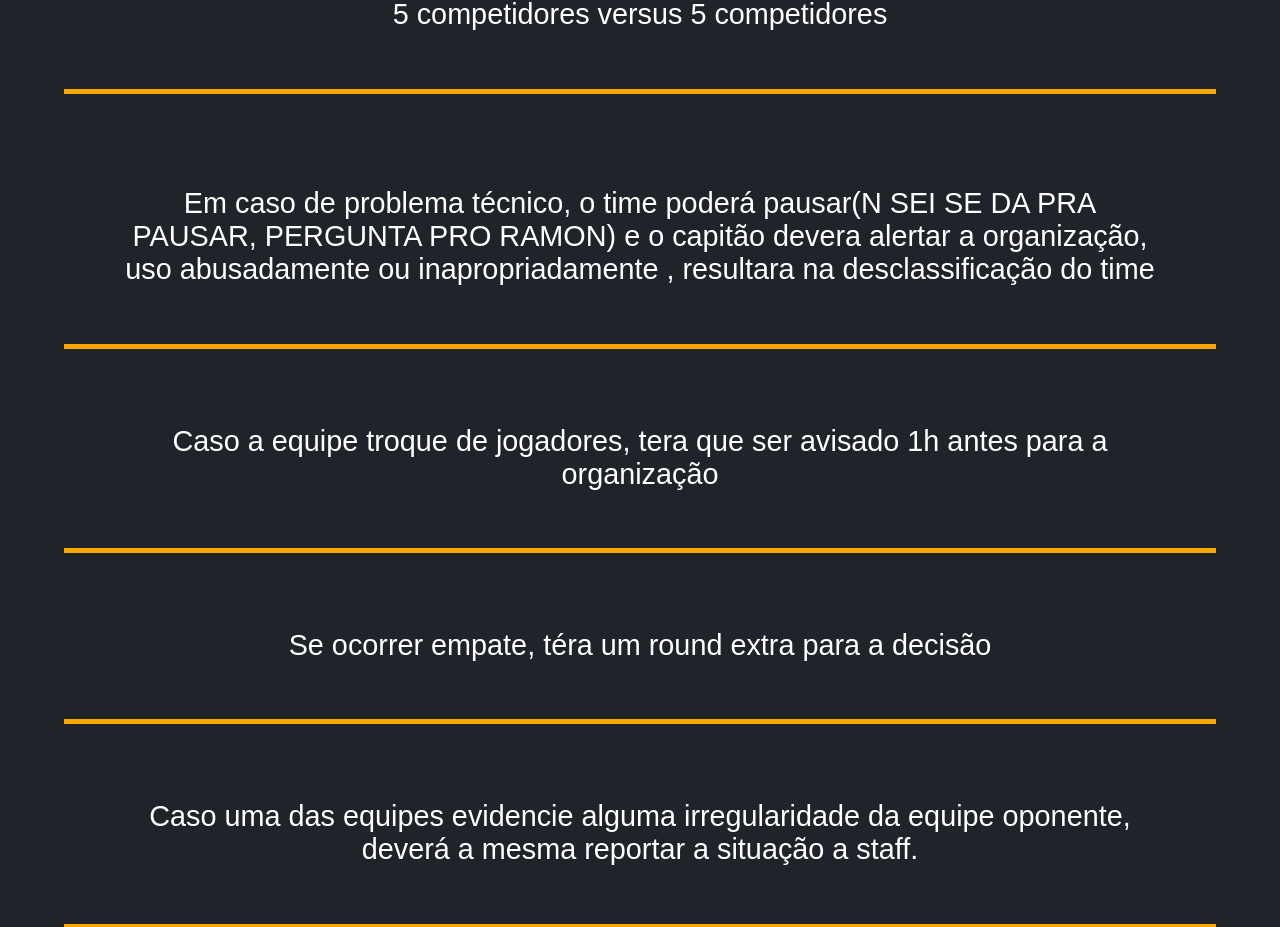
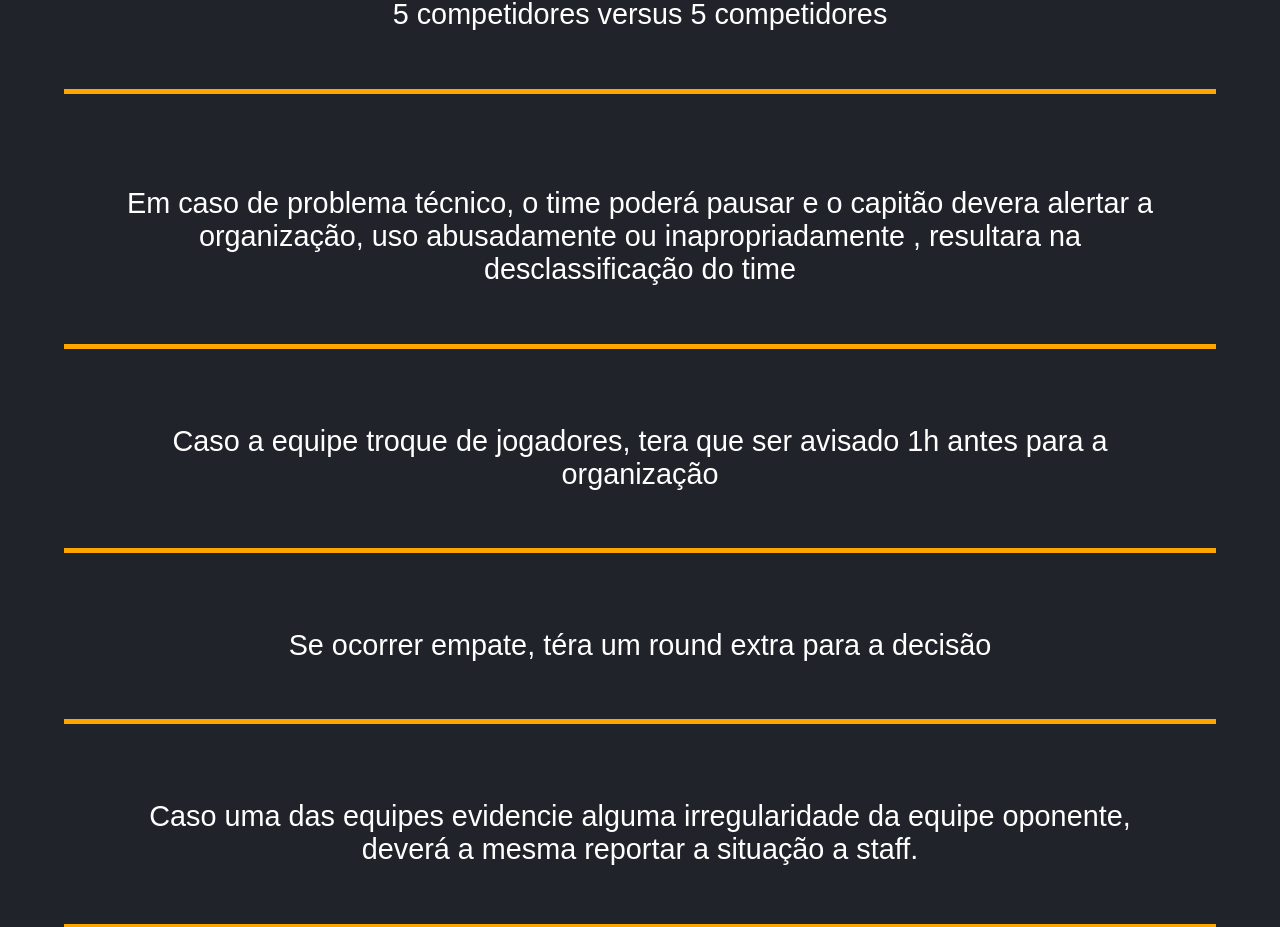
Before and after one commit to PedroAugMedeiros/Oriente-Gaming, a React (Create React App) app: page / in a window 1280 px wide. Shown: the part 4460-5387 px from the top of the page. Built offline with nearby package versions, Linux system fonts and the light colour scheme.

Commit message:
finish Rules

```diff
--- a/src/pages/Rules/index.jsx
+++ b/src/pages/Rules/index.jsx
@@ -63,7 +63,7 @@ export default function Rules() {
         </p>
         <br />
         <br />
-        <p className='Method'>Em caso de problema técnico, o time poderá pausar(N SEI SE DA PRA PAUSAR, PERGUNTA PRO RAMON) e o capitão devera alertar a organização, uso abusadamente ou inapropriadamente , resultara na desclassificação do time</p>
+        <p className='Method'>Em caso de problema técnico, o time poderá pausar e o capitão devera alertar a organização, uso abusadamente ou inapropriadamente , resultara na desclassificação do time</p>
         <br />
         <p className='Method'>Caso a equipe troque de jogadores, tera que ser avisado 1h antes para a organização
         </p>
```
